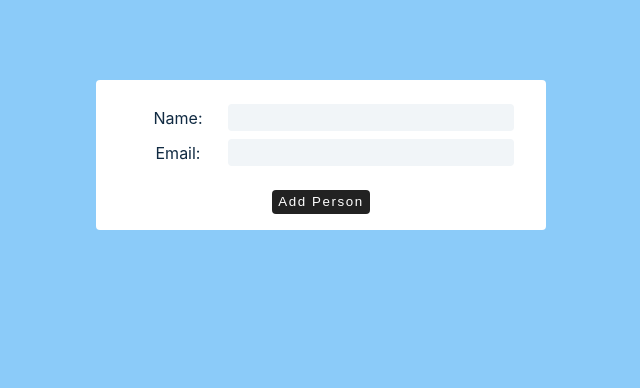
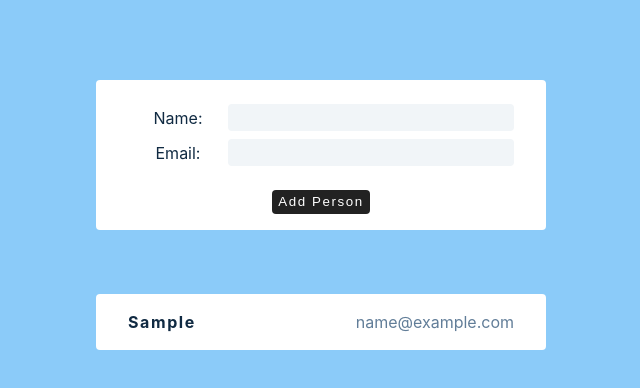
Before and after one commit to thanatP-Bz/react-tutorial, a React (Create React App) app: page / in a window 1280 px wide. Both pictures are taken after typing "Sample", "name@example.com" into the empty fields and a click on the button "Add Person". Shown: the top 388 px of the page, without its empty margins (319-959 px from the left). Built offline with nearby package versions, Linux system fonts and the light colour scheme.

Commit message:
finishForm

```diff
--- a/src/form/ControlledInput.js
+++ b/src/form/ControlledInput.js
@@ -8,7 +8,8 @@
   const handleSubmit = (e) => {
     e.preventDefault();
     if (firstName && email) {
-      const person = { firstName, email };
+      const person = { id: new Date().getTime.toString(), firstName, email };
+      console.log(person);
       setPeople((people) => {
         return [...people, person];
       });
@@ -31,7 +32,6 @@
               value={firstName}
               onChange={(e) => {
                 setFristName(e.target.value);
-                console.log(firstName);
               }}
             />
           </div>
@@ -47,6 +47,15 @@
           </div>
           <button type="submit">add person</button>
         </form>
+        {people.map((person) => {
+          const { id, firstName, email } = person;
+          return (
+            <div className="item" key={id}>
+              <h4>{firstName}</h4>
+              <p>{email}</p>
+            </div>
+          );
+        })}
       </article>
     </>
   );
```
